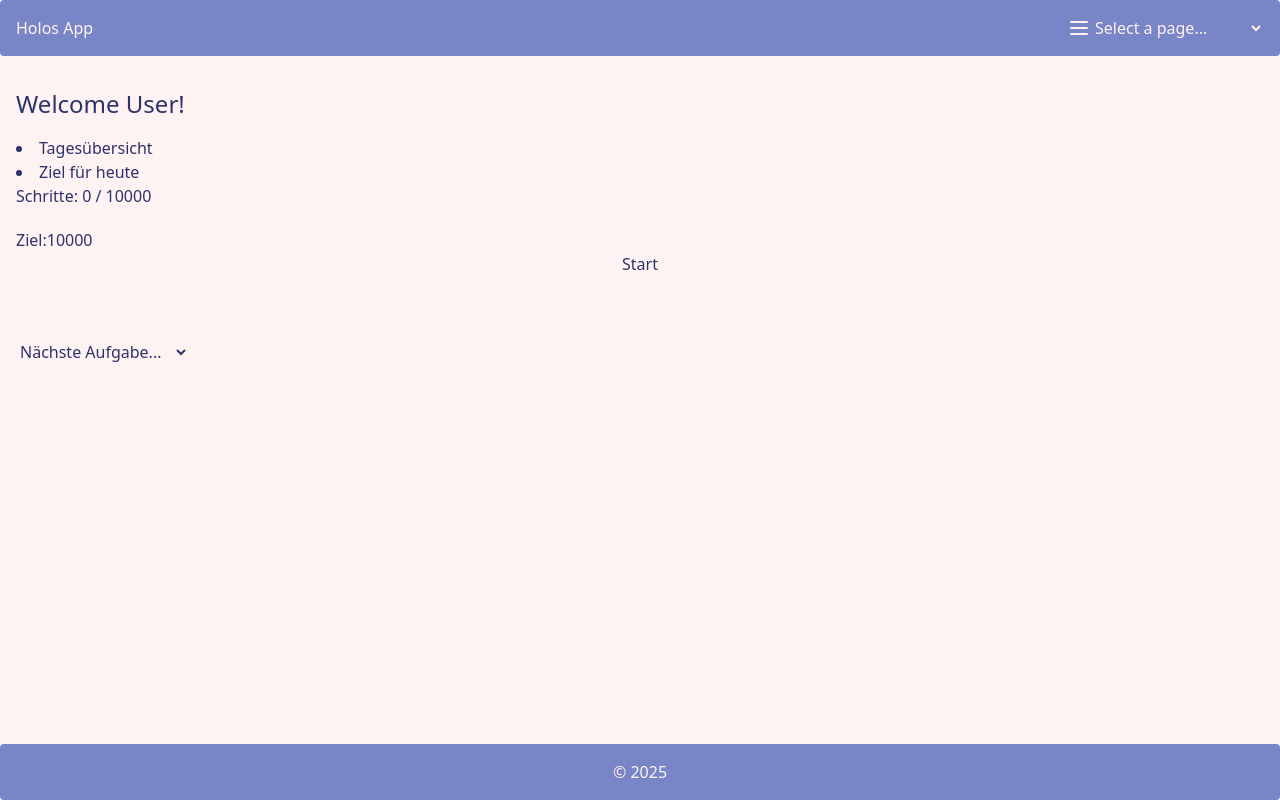
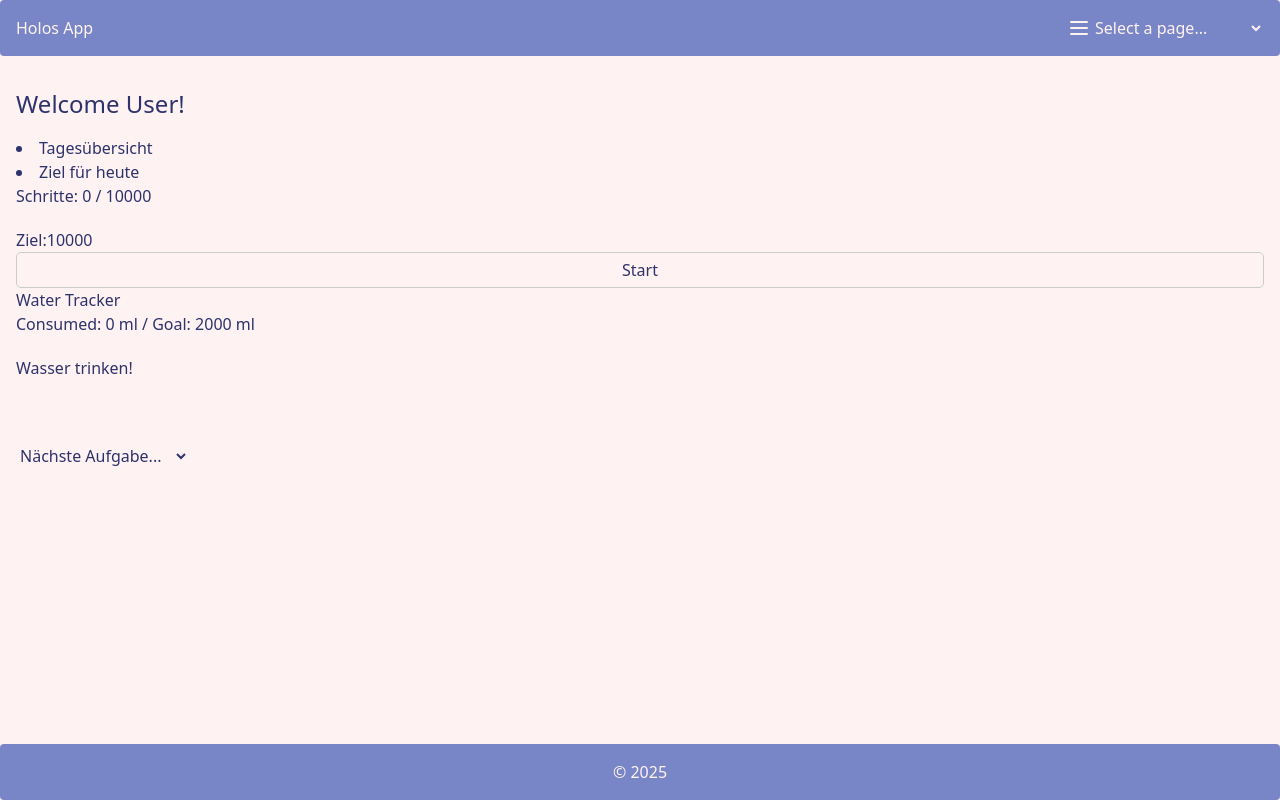
Before and after one commit to team-holos/holos-app, a React (Vite) app in the folder frontend/: page / in a window 1280 px wide. Built offline with nearby package versions, Linux system fonts and the light colour scheme; no server answers.

Commit message:
added WaterTracker component and function for WaterTracker

```diff
--- /dev/null
+++ b/frontend/src/components/WaterTracker.jsx
@@ -0,0 +1,24 @@
+
+import React, { useState } from 'react';
+
+function WaterTracker() {
+    let [waterConsumed, setWaterConsumed] = useState(0);
+    const [waterGoal, setWaterGoal] = useState(2000);
+
+    const logWaterIntake = () => {
+        setWaterConsumed(waterConsumed + 250);
+    };
+
+    return (
+        <div>
+            <h2>Water Tracker</h2>
+            <div>
+                Consumed: {waterConsumed} ml / Goal: {waterGoal} ml
+                <div style={{ width: `${(waterConsumed / waterGoal) * 100}%`, height: '20px', backgroundColor: 'blue' }}></div>
+            </div>
+            <button onClick={logWaterIntake}>Wasser trinken!</button>
+        </div>
+    );
+}
+
+export default WaterTracker;
--- a/frontend/src/pages/DashboardPage.jsx
+++ b/frontend/src/pages/DashboardPage.jsx
@@ -2,7 +2,9 @@
 // import Nutrition from "./NutritionPage";
 import React, { useState, useEffect } from 'react';
 import { useNavigate } from "react-router-dom";
+import WaterTracker from "../components/WaterTracker";
 // import { Menu } from "lucide-react";
+
 
 function DashboardPage() {
   const navigate = useNavigate();
@@ -55,6 +57,7 @@ function DashboardPage() {
         <li>Ziel für heute</li>
       </ul>
 
+
       <div>
         Schritte: {steps} / {goalSteps}
         <div style={{ width: `${progress}%`, height: '20px', backgroundColor: 'green' }}></div>
@@ -69,10 +72,16 @@ function DashboardPage() {
         onChange={handleGoalChange}
       />
       <div style={{ display: 'flex', flexDirection: 'column', gap: '10px' }}>
-      <button onClick={simulationActiv ? stopSimulation : startSimulation}>
-    {simulationActiv ? "Stopp" : "Start"}
-</button>
+        <button
+          onClick={simulationActiv ? stopSimulation : startSimulation}
+          style={{ border: '1px solid #ccc', padding: '5px 10px', borderRadius: '5px' }}
+        >
+          {simulationActiv ? "Stopp" : "Start"}
+        </button>
       </div>
+
+      <WaterTracker />
+
       <form className="flex items-center mt-16">
         {/* <label htmlFor="shortcuts" className="inline-block">
           <Menu />
```
